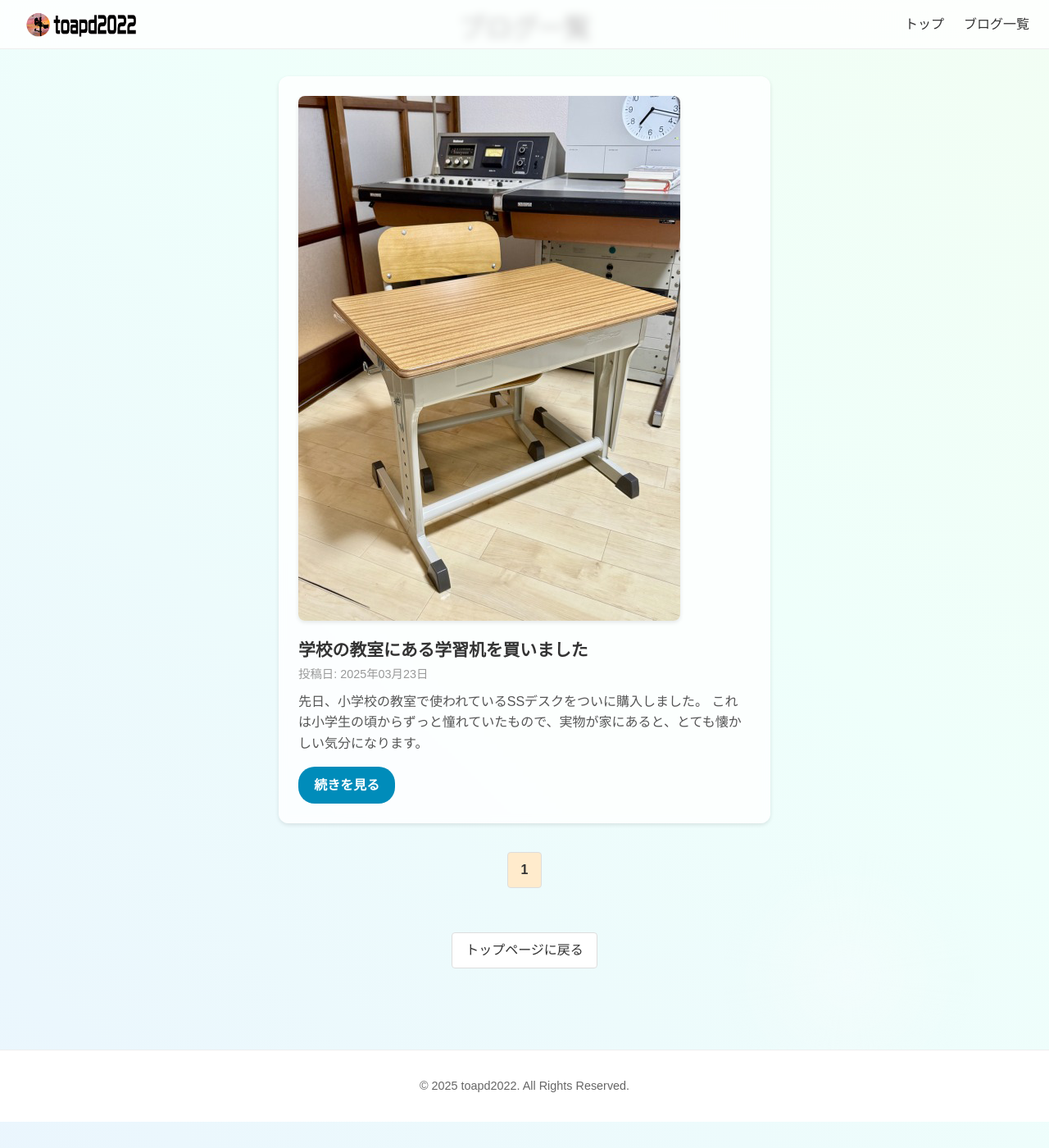
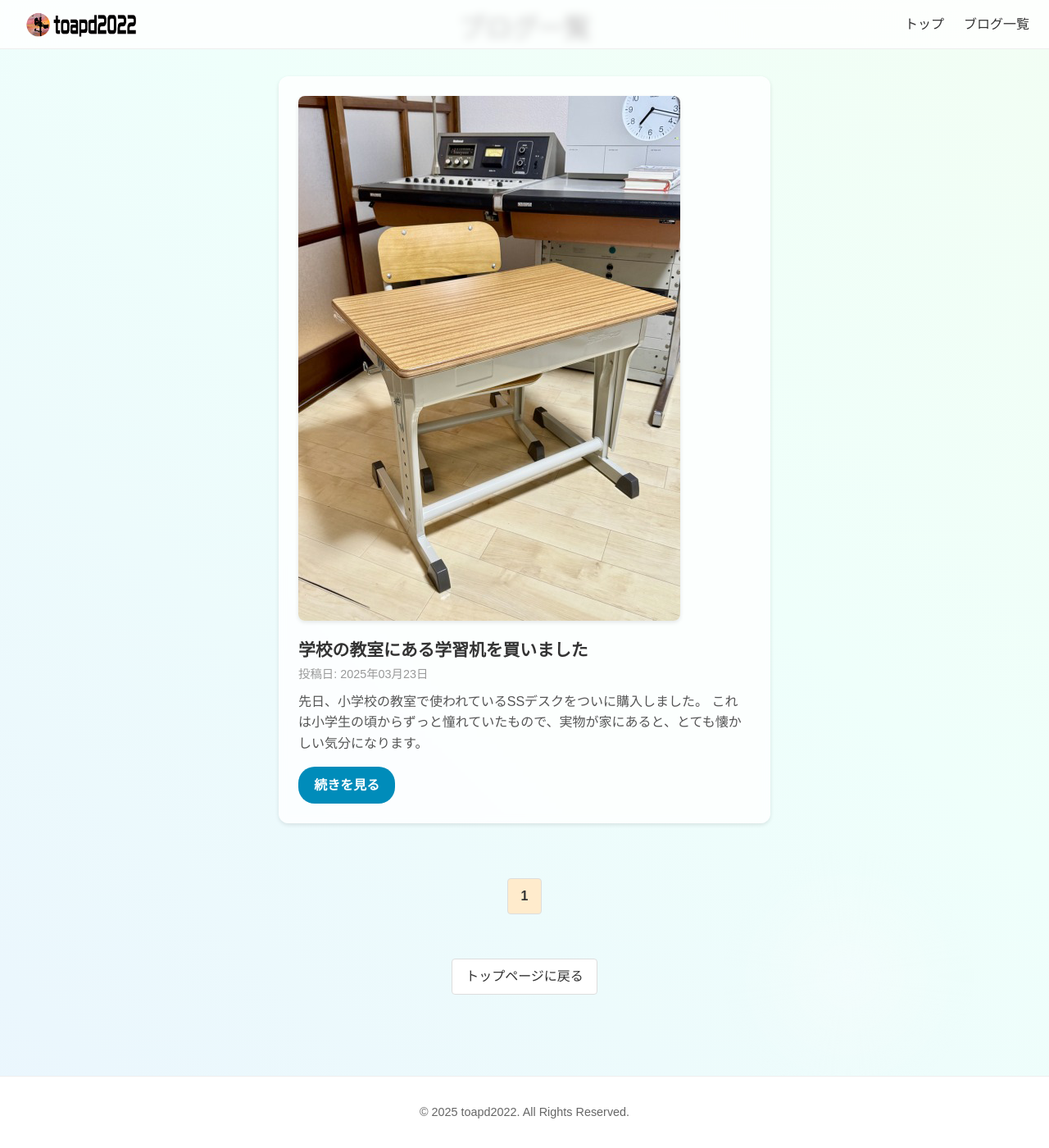
Before and after one commit to toapd2022/toapd2022, a Jekyll site: the page built from blog.html, in a window 1280 px wide and 1400 px high, scrolled down 114 px. Shown: the whole window at 82% size. Built offline with Jekyll 4.4.1, drawn with Linux system fonts in a browser that asks for light colours; before the commit the page ends 1482 px from its top, so only the background shows below that.

Commit message:
Add files via upload

```diff
--- a/blog.html
+++ b/blog.html
@@ -170,18 +170,20 @@
       border-radius: 12px;
       box-shadow: 0 2px 5px rgba(0,0,0,0.1);
       transition: transform 0.3s ease, box-shadow 0.3s ease;
+      /* ===== 変更ここから ===== */
       display: flex;
-      flex-direction: column; /* 画像→タイトル→日付→本文→ボタン */
-      align-items: flex-start; /* 左寄せ */
-      max-width: 600px; /* ★ カード幅を小さめにして中央寄せ */
-      margin: 0 auto;   /* 中央寄せ */
+      flex-direction: column;
+      align-items: flex-start;
+      width: 100%;          /* カード幅100％ */
+      max-width: 600px;     /* PC時は最大600px */
+      margin: 0 auto 2rem;  /* カード下にも少し余白 */
+      /* ===== 変更ここまで ===== */
     }
     .blog-item:hover {
       transform: translateY(-2px);
       box-shadow: 0 4px 10px rgba(0,0,0,0.1);
     }
 
-    /* カード内の画像を上に */
     .blog-image img {
       width: 100%;
       height: auto;
@@ -215,8 +217,11 @@
     }
 
     .readmore-wrapper {
-      text-align: left; /* 左寄せ */
+      /* ===== 変更ここから ===== */
+      margin-top: auto;     /* カードの下付近に配置したい場合 */
       width: 100%;
+      text-align: left;     /* 左揃え */
+      /* ===== 変更ここまで ===== */
     }
     .btn-readmore {
       display: inline-block;
@@ -295,6 +300,17 @@
       color: #666;
       font-size: 0.9rem;
     }
+
+    /* =========================
+       追加: スマホ時のサムネ最大幅調整
+       ========================= */
+    @media (max-width: 600px) {
+      .blog-image img {
+        margin: 0 auto;
+        max-width: 90%; /* 画像を画面幅いっぱいよりやや小さめに */
+      }
+    }
+
   </style>
 </head>
 <body>
```
